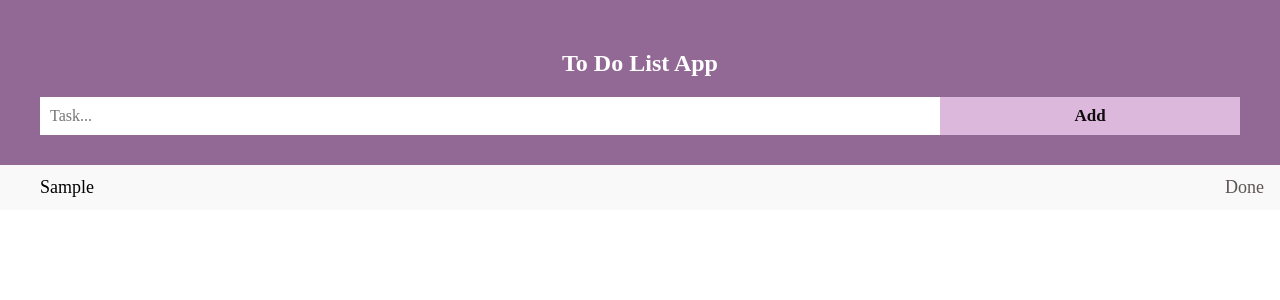
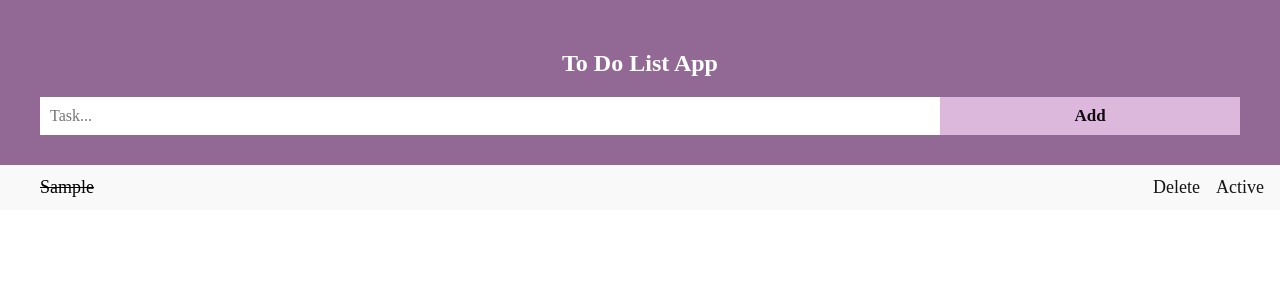
Before and after one commit to tvvshehri/Django-ToDoList-App, a Django app: page / in a window 1280 px wide. Shown: the top 300 px of the page. Run offline with Django 4.2, Linux system fonts and the light colour scheme; tables that the repository leaves empty hold one stand-in row (values such as "Sample post").

Commit message:
Update home.html

```diff
--- a/OneDrive/سطح المكتب/Projects/app/TodoList/templates/home.html
+++ b/OneDrive/سطح المكتب/Projects/app/TodoList/templates/home.html
@@ -1,6 +1,8 @@
+{% load static %}
 <!DOCTYPE html>
-<html>
+<html lang="en">
 <head>
+  <meta name="viewport" content="width=device-width, initial-scale=1.0" charset="UTF-8">
   <title>Django To Do List App</title>
   <style>
     body {
@@ -40,7 +42,7 @@ ul li:nth-child(odd) {
 
 
     ul li:hover {
-  background: rgb(216, 208, 208);
+    background: rgb(235, 231, 231);
     }
 
     ul li.checked {
@@ -72,8 +74,9 @@ ul li.checked::before {
     }
 
     .done:hover {
-  background-color: #ff3c5d;
+    background-color: #2bee04;
     color: white;
+
     }
 
 
@@ -125,10 +128,42 @@ input {
     .button:hover {
     background-color: #bbb;
     }
+
+    .list{
+    text-decoration: none;
+    color: rgb(22, 21, 21);
+    }
+    .delete{
+    position: absolute;
+    padding: 12px 16px 12px 16px;
+    display: inline-block;
+    right: 5%;
+    top: 1%;
+    }
+
+    .delete:hover {
+    background-color: #ff0000;
+    color: white;
+    }
+
+    .active{
+    position: absolute;
+    right: 0;
+    top: 0;
+    padding: 12px 16px 12px 16px;
+    }
+
+    .active:hover {
+    background-color: #00a2ff;
+    color: white;
+    }
+
+  .striker{
+      text-decoration: line-through;
+  }
   </style>
 </head>
 <body>
-
 <div class="header">
     <h2> To Do List App </h2>
   <form action="" method="POST">
@@ -137,12 +172,22 @@ input {
     <button class="button" type="submit"> <strong> Add </strong></button>
   </form>
 </div>
-
+  {% if todos %}
      <ul>
-    {% for todo_list in todos reversed %}
-    <li>{{todo_list.task | title}} <span class="done"><a style="text-decoration: none; color: rgb(95, 85, 85);" href="done/{{todo_list.id}}">Done</a></span></li>
+     {% for todo_list in todos %}
+        {% if todo_list.completed %}
+            <li class="striker"> {{todo_list.task | title}}
+              <span class="active"><a class="list" href="{% url 'Active' todo_list.id %}">Active</a></span>
+              <span class="delete"><a class="list" href="{% url 'Delete' todo_list.id %}">Delete</a></span>
+            </li>
+        {% else %}
+        <li> {{todo_list.task | title}}
+          <span class="done"><a class="list" href="{% url 'Done' todo_list.id %}">Done</a></span>
+          <span class="delete"><a class="list" href="{% url 'Delete' todo_list.id %}">Delete</a></span>
+         </li>
+        {% endif %}
       {% endfor %}
      </ul>
-
+  {% endif %}
 </body>
 </html>
```
Lines whose indentation alone changed are shown as unchanged.
